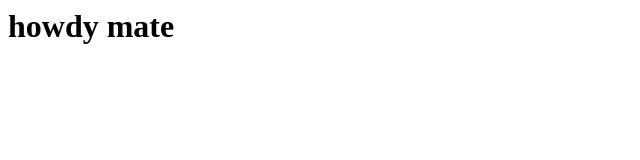
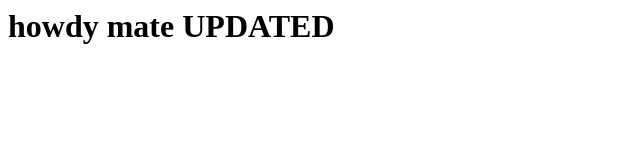
Before and after one commit to EliBukin/SB-CloudFormation, a plain HTML site: page index.html in a window 1280 px wide. Shown: the whole page, without its empty margins (0-640 px from the left). Drawn offline with Linux system fonts and the light colour scheme.

Commit message:
Update index.html

```diff
--- a/index.html
+++ b/index.html
@@ -2,6 +2,6 @@
  <head>
  </head>
  <body>
-   <h1>howdy mate<h1>
+   <h1>howdy mate UPDATED<h1>
  </body>
 </html>
```
